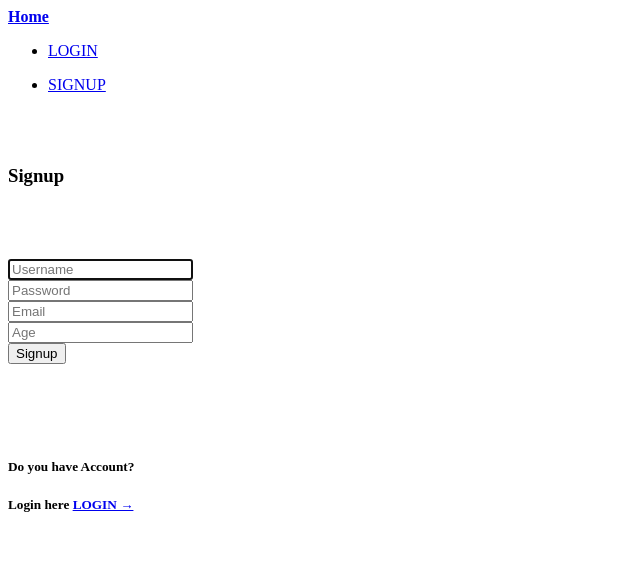
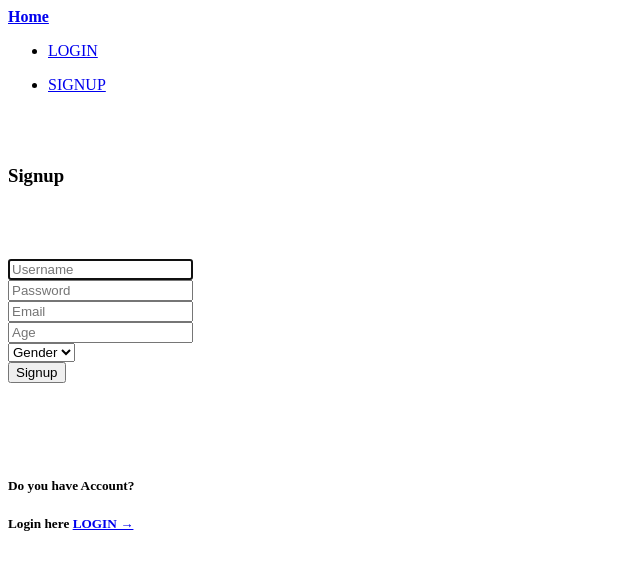
Before and after one commit to RBK-Ragnarok/Event-Manager, a React app: page /signup in a window 1280 px wide. Shown: the top 570 px of the page, without its empty margins (0-640 px from the left). Built offline with nearby package versions, Linux system fonts and the light colour scheme; no server answers; the HTML template or start-up script is replaced by a standard one.

Commit message:
add select label to signup

```diff
--- a/react-client/src/components/EventItem.jsx
+++ b/react-client/src/components/EventItem.jsx
@@ -68,7 +68,6 @@ showeventbox(name,description){
           <a className="fa-2x">Date : {this.props.event.startDate}</a>
           <br></br>
           <a className="fa-2x">Place : {this.props.event.place}</a>
-
           </table>
           <br></br>
         </div>
--- a/react-client/src/components/Signup.jsx
+++ b/react-client/src/components/Signup.jsx
@@ -16,7 +16,7 @@ class Signup extends React.Component {
       loggedIn: false,
       age: '',
       gender: '',
-      about: '',
+      about: ''
     }
     this.onChange = this.onChange.bind(this)
     this.Signup = this.Signup.bind(this)
@@ -73,6 +73,13 @@ class Signup extends React.Component {
               <FormControl type='password' className='form-control' name='password' onChange={this.onChange} placeholder='Password' required value={this.state.password} /><br />
               <FormControl type='email' className='form-control' name='email' onChange={this.onChange} placeholder='Email' required value={this.state.email} /><br />
               <FormControl type='age' className='form-control' name='age' onChange={this.onChange} placeholder='Age' required value={this.state.age} /><br />
+              <FormGroup controlId="formControlsSelect">
+              <FormControl componentClass="select" placeholder="Gender" name="gender" onChange={this.onChange} required value={this.state.gender}>
+                <option hidden>Gender</option>
+                <option value="female">Female</option>
+                <option value="male">Male</option>
+              </FormControl>
+              </FormGroup>
               <Router>
               <Link to='/' ><button className='col-xs-4 col-xs-offset-4' type='Submit' onClick={this.Signup}>Signup</button></Link>
               </Router>
```
Lines whose indentation alone changed are shown as unchanged.
